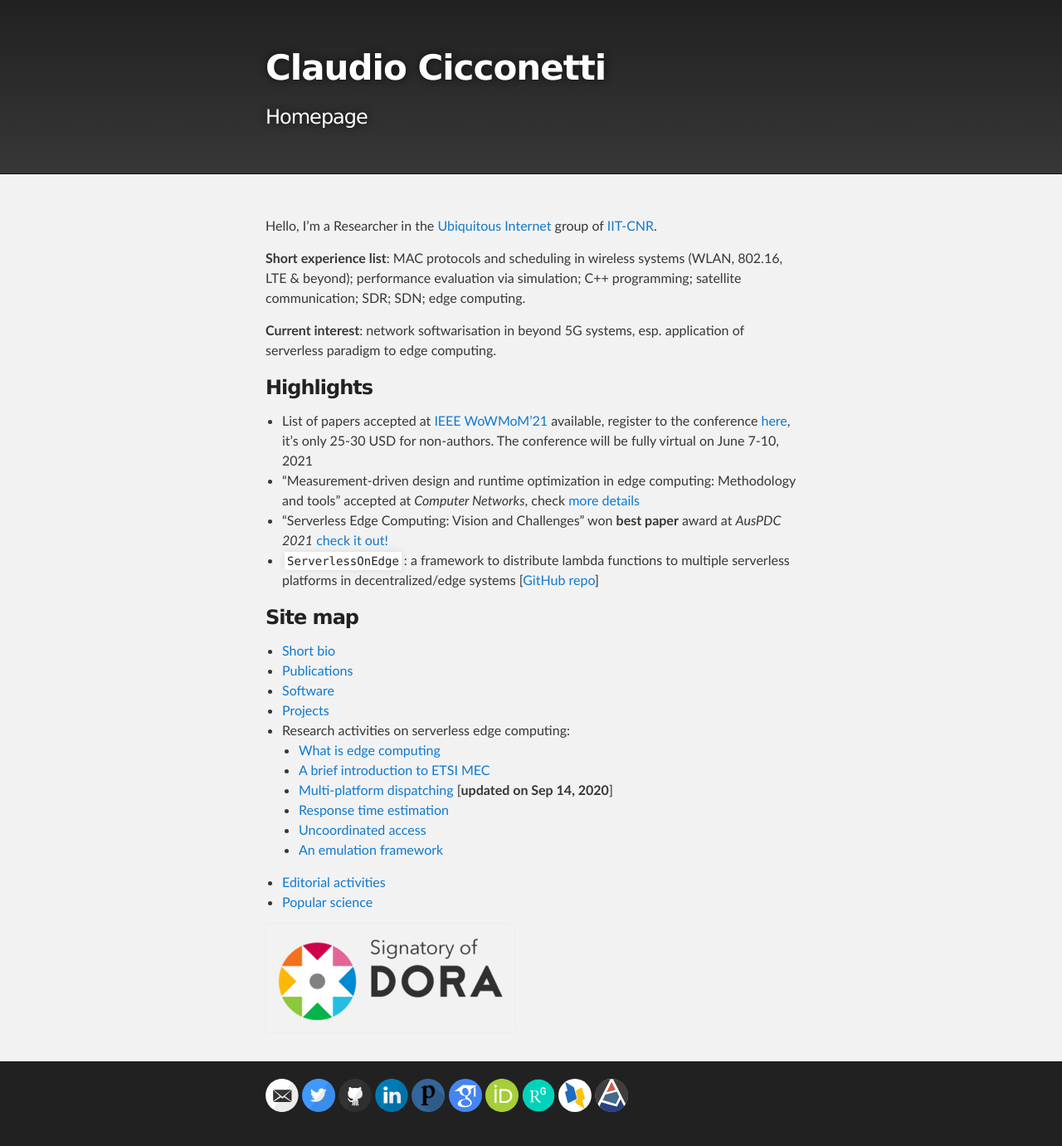
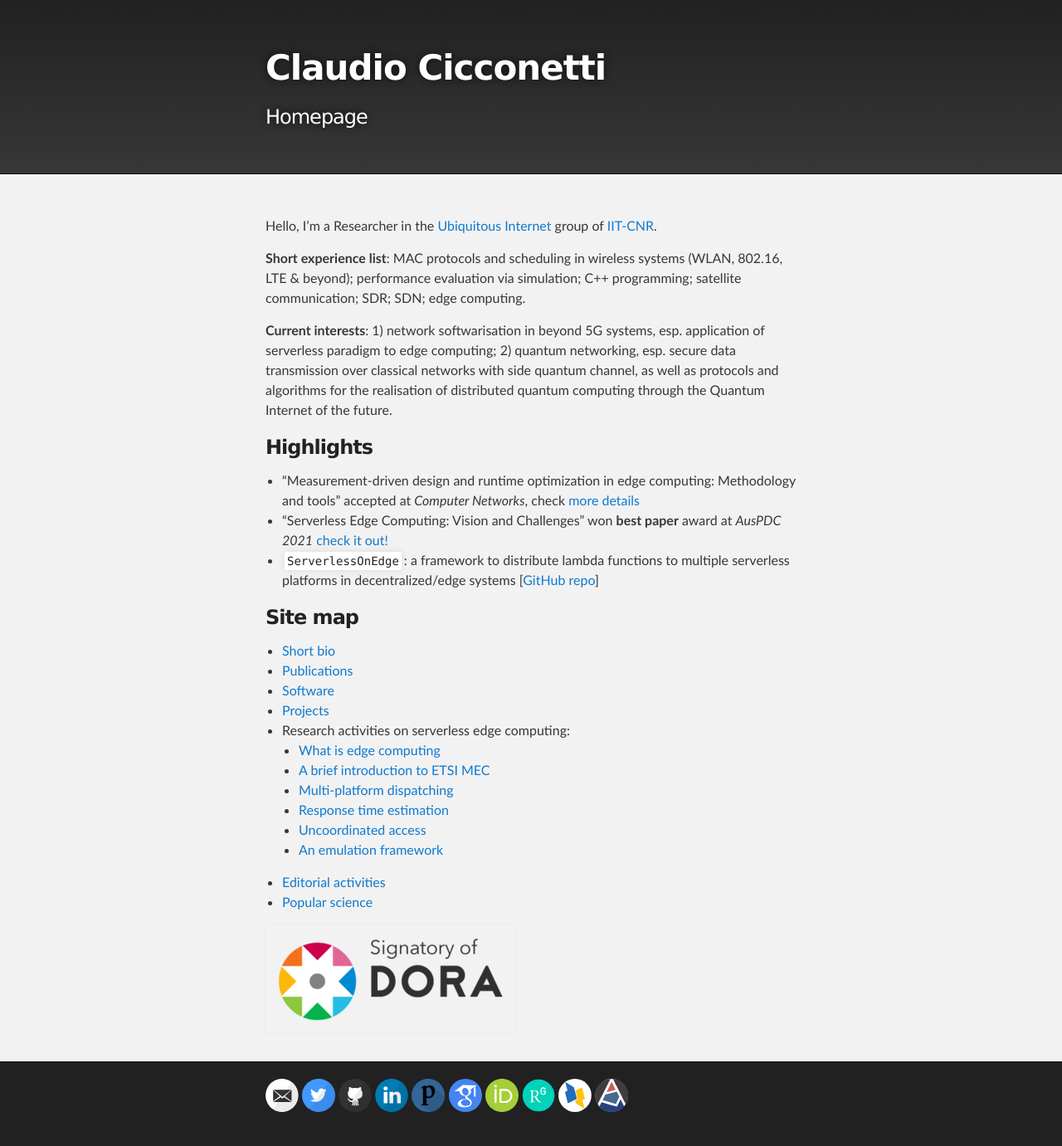
Before and after one commit to ccicconetti/ccicconetti.github.io, a Jekyll site: the page built from index.md, in a window 1280 px wide. Shown: the whole page at 83% size. Built offline with Jekyll 4.4.1, drawn with Linux system fonts in a browser that asks for light colours.

Commit message:
Update landing page

```diff
--- a/index.md
+++ b/index.md
@@ -7,11 +7,10 @@ Hello, I'm a Researcher in the [Ubiquitous Internet](http://cnd.iit.cnr.it/) gro
 
 **Short experience list**: MAC protocols and scheduling in wireless systems (WLAN, 802.16, LTE & beyond); performance evaluation via simulation; C++ programming; satellite communication; SDR; SDN; edge computing.
 
-**Current interest**: network softwarisation in beyond 5G systems, esp. application of serverless paradigm to edge computing.
+**Current interests**: 1) network softwarisation in beyond 5G systems, esp. application of serverless paradigm to edge computing; 2) quantum networking, esp. secure data transmission over classical networks with side quantum channel, as well as protocols and algorithms for the realisation of distributed quantum computing through the Quantum Internet of the future.
 
 ### Highlights
 
-- List of papers accepted at [IEEE WoWMoM'21](http://wowmom2021.iit.cnr.it/) available, register to the conference [here](http://wowmom2021.iit.cnr.it/registration.html), it's only 25-30 USD for non-authors. The conference will be fully virtual on June 7-10, 2021
 - "Measurement-driven design and runtime optimization in edge computing: Methodology and tools" accepted at _Computer Networks_, check [more details](mecperf.md)
 - "Serverless Edge Computing: Vision and Challenges" won **best paper** award at _AusPDC 2021_ [check it out!](https://dl.acm.org/doi/10.1145/3437378.3444367)
 - `ServerlessOnEdge`: a framework to distribute lambda functions to multiple serverless platforms in decentralized/edge systems [[GitHub repo](https://github.com/ccicconetti/serverlessonedge)]
@@ -25,7 +24,7 @@ Hello, I'm a Researcher in the [Ubiquitous Internet](http://cnd.iit.cnr.it/) gro
 - Research activities on serverless edge computing:
   - [What is edge computing](edgecomputing.md)
   - [A brief introduction to ETSI MEC](serverless-etsi.md)
-  - [Multi-platform dispatching](cloudcom2018.md) [**updated on Sep 14, 2020**]
+  - [Multi-platform dispatching](cloudcom2018.md)
   - [Response time estimation](percom2019.md)
   - [Uncoordinated access](uncoord.md)
   - [An emulation framework](simpat.md)
```
